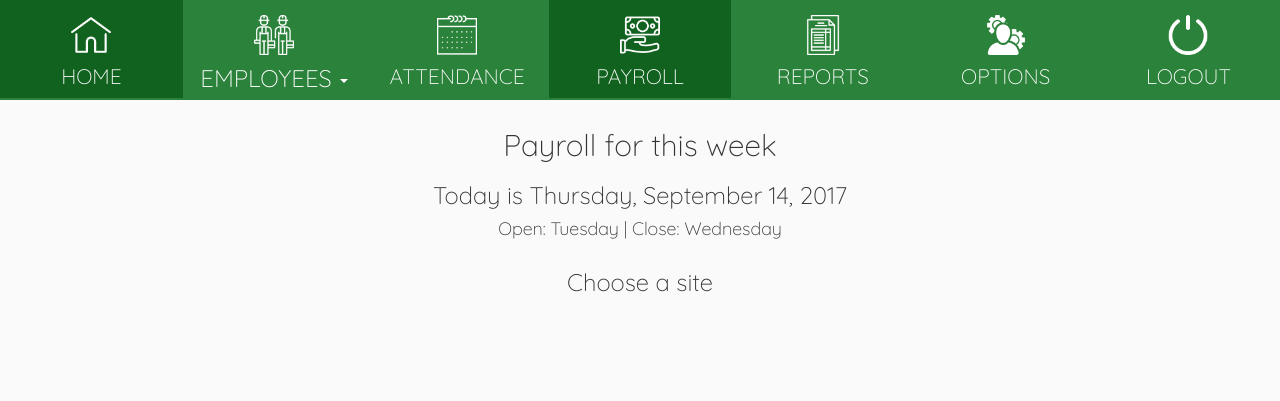
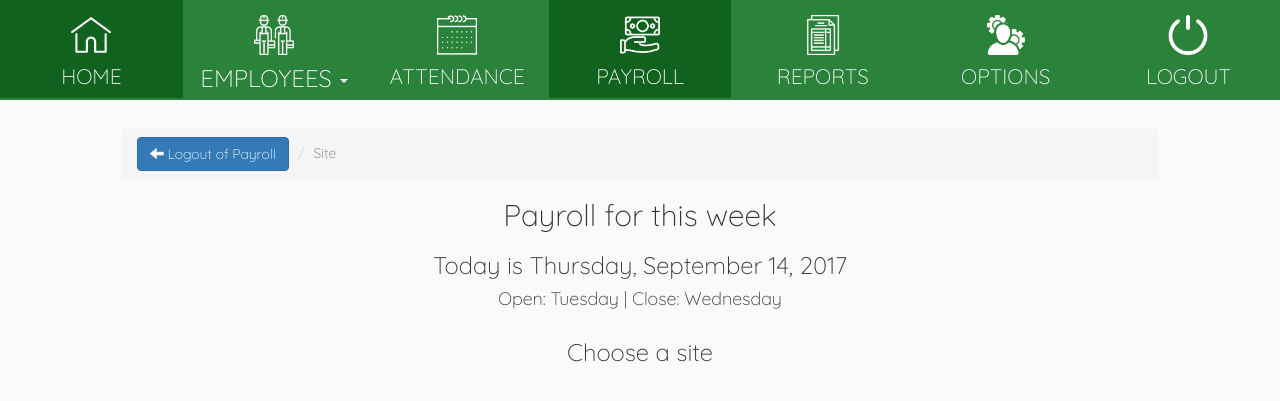
Before and after one commit to kaekoespiritu/gbic, a PHP site: page /payrollsite.php in a window 1280 px wide. Shown: the top 401 px of the page. Run offline with PHP 8.4, Linux system fonts and the light colour scheme; the visitor is signed in with stand-in values (Sample User, id 1); data that the repository does not hold is empty.

Commit message:
Added logout button to payroll

```diff
--- a/payroll.php
+++ b/payroll.php
@@ -26,7 +26,7 @@ include('directives/session.php');
 	<div class="col-md-10 col-md-offset-1">
 			<ol class="breadcrumb text-left">
 				<li><a href="payrollposition.php" class="btn btn-primary"><span class="glyphicon glyphicon-arrow-left"></span> Position</a></li>
-				<li class="active">Employees</li>
+				<li class="active">Employees at SITENAME</li>
 				<button class="btn btn-success pull-right" onclick="saveChanges()">Save changes</button>
 			</ol>
 			</div>
--- a/payrollposition.php
+++ b/payrollposition.php
@@ -32,7 +32,7 @@ include('directives/session.php');
 	</div>
 	</div>
 
-	<div class="row pull-down">
+	<div class="row">
 	<h2>Payroll for this week</h2>
 	<h3>Today is <?php
 					date_default_timezone_set('Asia/Hong_Kong');
--- a/payrollsite.php
+++ b/payrollsite.php
@@ -23,6 +23,15 @@ include('directives/session.php');
 	?>
 
 	<div class="row pull-down">
+	<div class="col-md-10 col-md-offset-1">
+		<ol class="breadcrumb text-left">
+			<li><a href="loginpayroll.php" class="btn btn-primary"><span class="glyphicon glyphicon-arrow-left"></span> Logout of Payroll</a></li>
+			<li class="active">Site</li>
+		</ol>
+	</div>
+	</div>
+
+	<div class="row">
 	<h2>Payroll for this week</h2>
 	<h3>Today is <?php
 					date_default_timezone_set('Asia/Hong_Kong');
```
